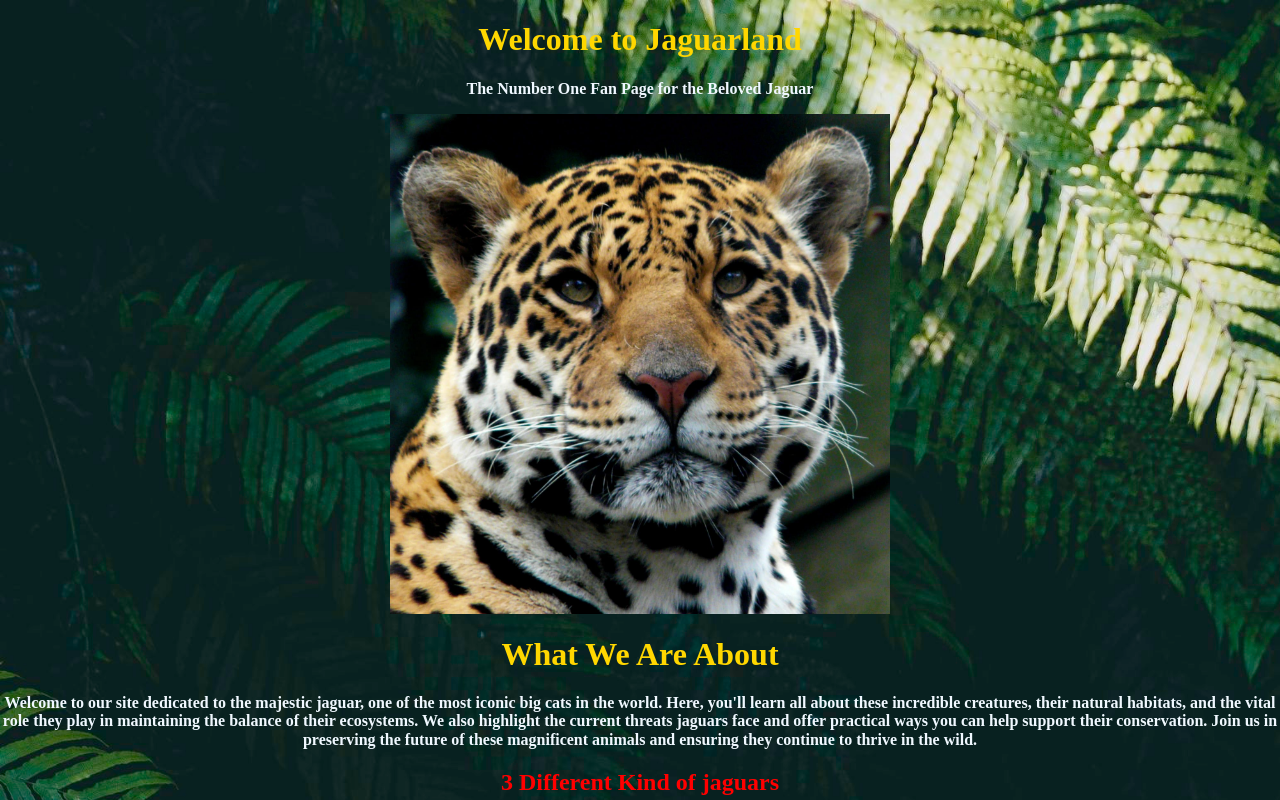
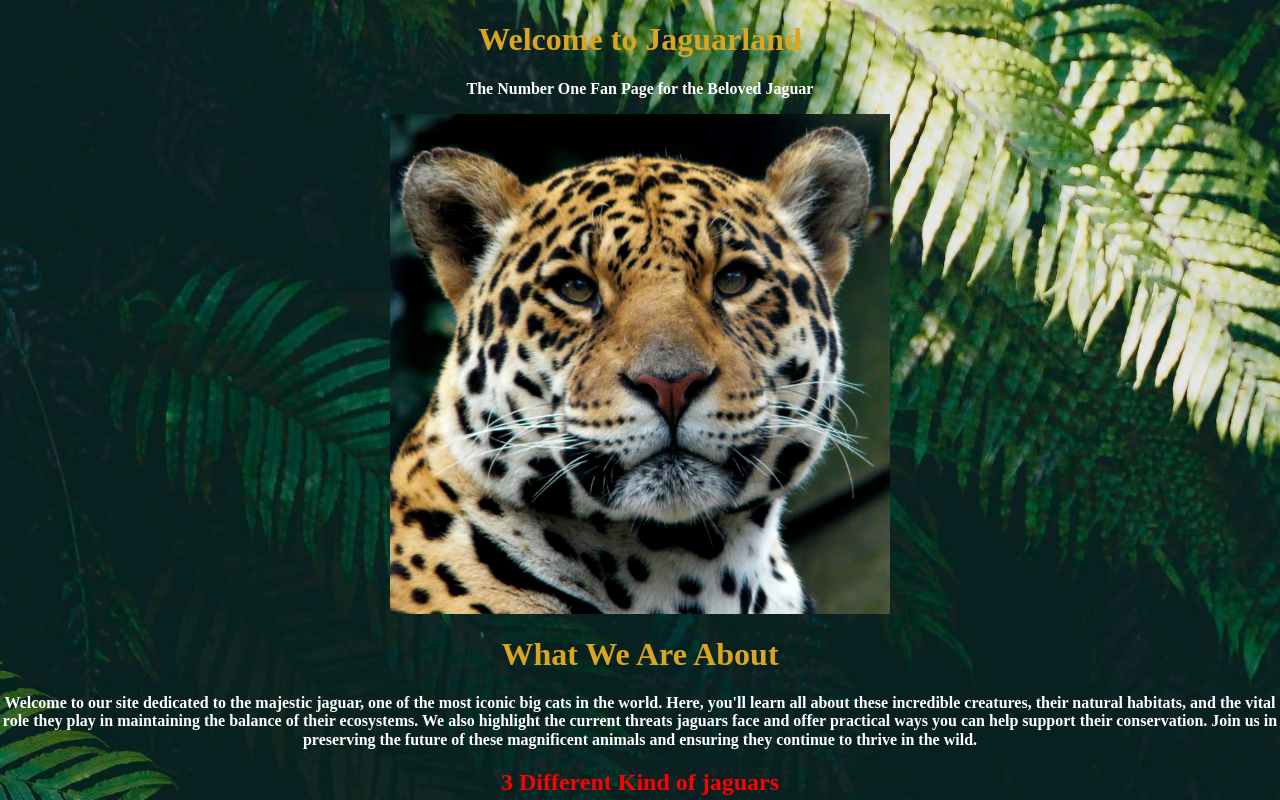
Before and after one commit to AllenConey/pinklemon, a plain HTML site: page index.html in a window 1280 px wide. Shown: the top 800 px of the page. Drawn offline with Linux system fonts and the light colour scheme.

Commit message:
updated work
colors of headings

```diff
--- a/css/main.css
+++ b/css/main.css
@@ -3,12 +3,12 @@ body{
     background-image: url(../img/d1.jpeg)
 }
 p {
-    color: aliceblue;
+    color: white;
     position: center;
 }
 h1{
     text-align: center;
-    color: gold;
+    color: goldenrod;
 }
 p{
     text-align: center;
```
